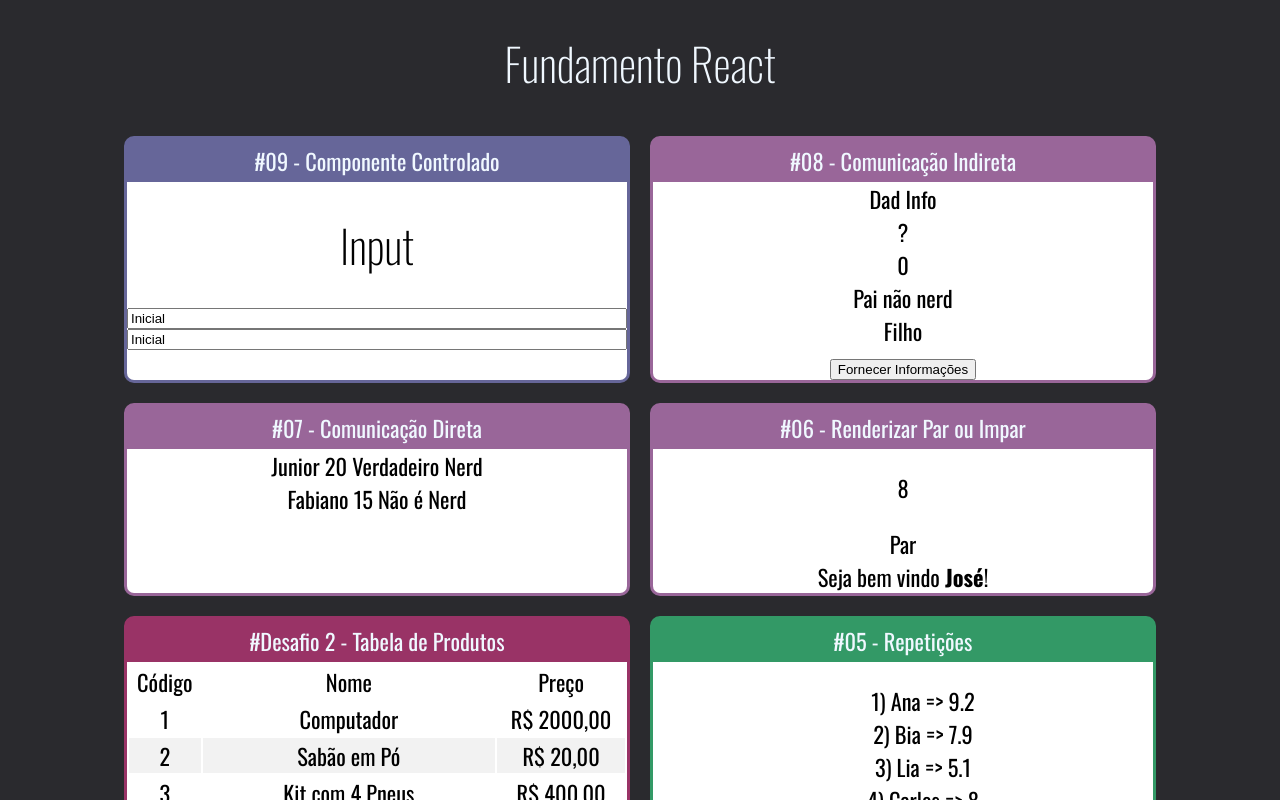
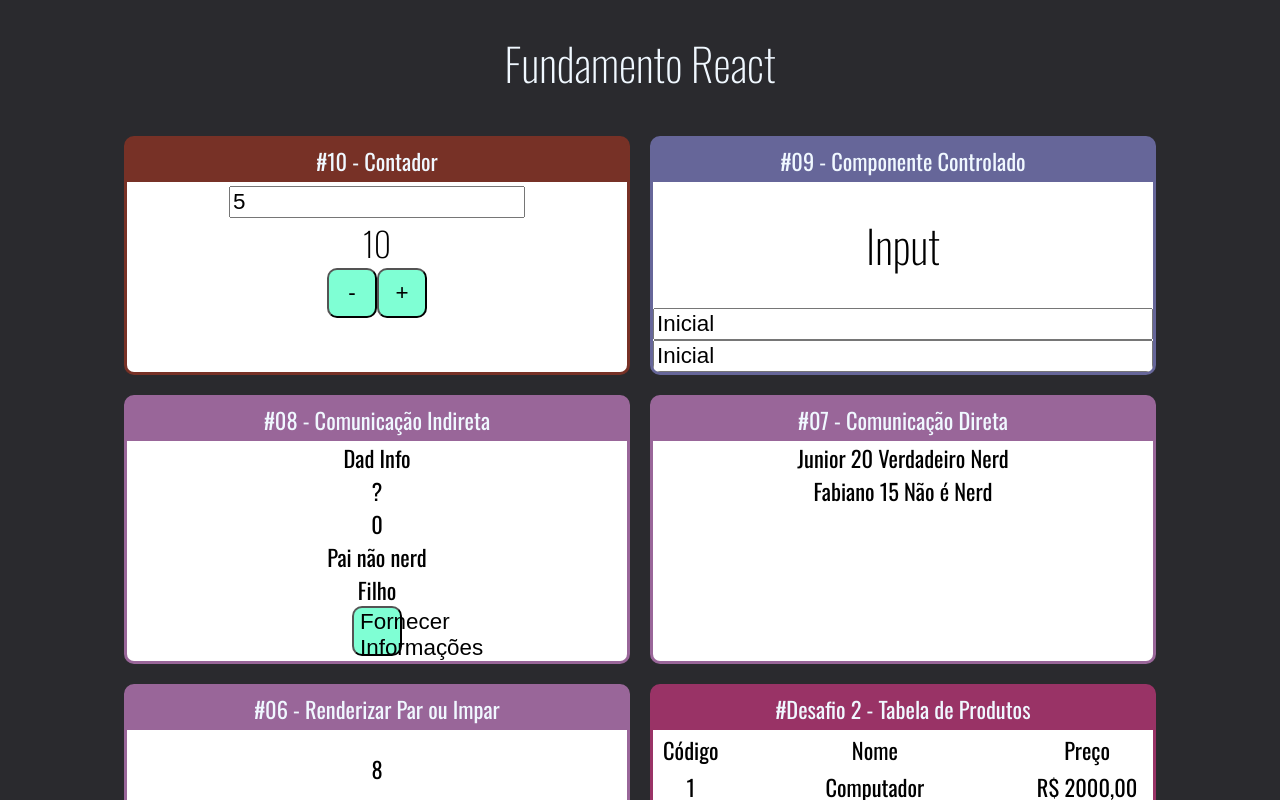
Before and after one commit to CarlosGenuino/fundamentos-react, a React (Create React App) app: page / in a window 1280 px wide. Shown: the top 800 px of the page. Built offline with nearby package versions, Linux system fonts and the light colour scheme; the HTML template or start-up script is replaced by a standard one.

Commit message:
Adicionando Contador e seus subconponentes

```diff
--- a/src/App.jsx
+++ b/src/App.jsx
@@ -15,12 +15,16 @@
 import DiretaPai from './components/comunicacao/DiretaPai';
 import IndiretaPai from './components/comunicacao/IndiretaPai';
 import InputForm from './components/formulario/InputForm';
+import Contador from './components/contador/Contador';
 
 export default () => (
   <div id="app">
     <h1>Fundamento React</h1>
 
     <div className="cards">
+        <Card titulo="#10 - Contador" color="#773126">
+            <Contador valor={10} />
+        </Card>
         <Card titulo="#09 - Componente Controlado" color="#666699">
             <InputForm />
         </Card>
--- /dev/null
+++ b/src/components/contador/Buttons.jsx
@@ -0,0 +1,10 @@
+import React from 'react'
+
+export default props => {
+    return (
+        <div>
+            <button onClick={props.onRem}>-</button>
+            <button onClick={props.onAdd}>+</button>
+        </div>
+    )
+}
--- /dev/null
+++ b/src/components/contador/Contador.css
@@ -0,0 +1,11 @@
+button {
+    height: 50px;
+    width: 50px;
+    background-color: #7fffd4;
+    border-radius: 10px;
+    font-size: 1.4rem;
+}
+
+input {
+    font-size: 1.4rem;
+}
--- /dev/null
+++ b/src/components/contador/Contador.jsx
@@ -0,0 +1,56 @@
+import React, {Component} from 'react'
+import Display from './Display'
+import Buttons from './Buttons'
+import PassoForm from './PassoForm'
+import './Contador.css'
+
+
+class Contador extends Component {
+    state = {
+        valor: this.props.valor || 0,
+        passo: this.props.passo || 5
+    }
+
+    inc = () => {
+        this.setState(
+            {
+                valor: this.state.valor + this.state.passo
+            }
+        )
+    }
+
+    dec = () => {
+        this.setState(
+            {
+                valor: this.state.valor - this.state.passo
+            }
+        )
+    }
+
+    onChangePasso = (novoPasso) => {
+        this.setState(
+            {
+                passo: novoPasso
+            }
+        )
+    }
+
+    render(){
+        return (
+            <div>
+                <PassoForm
+                    passo={this.state.passo}
+                    onPassChange={this.onChangePasso}
+                />
+                <Display valor={this.state.valor}/>
+                <Buttons
+                    onAdd={this.inc}
+                    onRem={this.dec}
+                />
+
+            </div>
+        )
+    }
+}
+
+export default Contador;
--- /dev/null
+++ b/src/components/contador/Display.jsx
@@ -0,0 +1,7 @@
+import React from 'react'
+
+export default props => {
+    return (
+        <h2>{props.valor}</h2>
+    )
+}
--- /dev/null
+++ b/src/components/contador/PassoForm.jsx
@@ -0,0 +1,11 @@
+import React from 'react'
+
+export default props => {
+    return (
+        <div>
+            <input  type="number"
+                    value={props.passo}
+                    onChange={(e) => props.onPassChange(+e.target.value)}/>
+        </div>
+    )
+}
```
